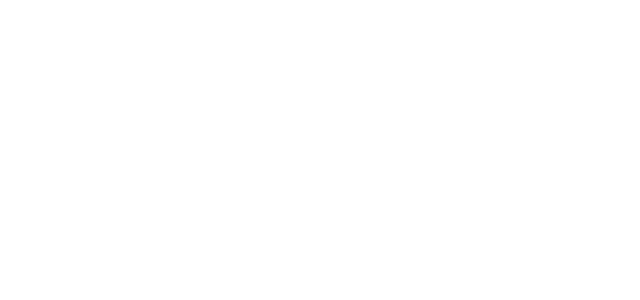
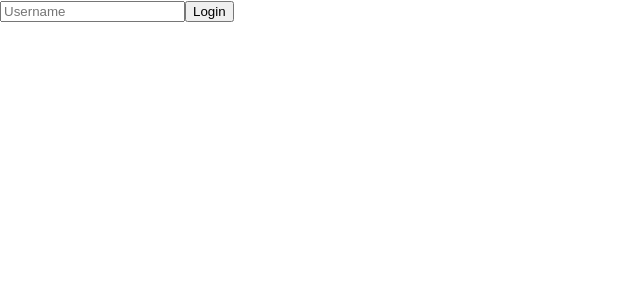
Before and after one commit to tshlos/voluntheros, a React (Create React App) app in the folder voluntheros-client/: page / in a window 1280 px wide. Shown: the top 300 px of the page, without its empty margins (0-640 px from the left). Built offline with nearby package versions, Linux system fonts and the light colour scheme.

Commit message:
login coming along

```diff
--- a/voluntheros-client/src/App.js
+++ b/voluntheros-client/src/App.js
@@ -1,10 +1,12 @@
 import React, { Component } from 'react';
+
+import Login from './components/Login'
 
 class App extends Component {
   render() {
     return (
       <div>
-
+        <Login />
       </div>
     );
   }
--- a/voluntheros-client/src/components/Login.js
+++ b/voluntheros-client/src/components/Login.js
@@ -5,8 +5,18 @@
 
     const [username, setUsername] = useState('')
     return (
-        <div>
-
+        <div login>
+            <div login-form>
+                <form onSubmit={e => setUsername()}>
+                    <input
+                    onChange={e => setUsername({username: e.target.value})}
+                     type="text"
+                    value={username}
+                    name={username}
+                    placeholder="Username"/>
+                    <button>Login</button>
+                </form>
+            </div>
         </div>
     )
 }
```
Also changed, not shown: 1 other file (tests, documents, lock files or other folders).
